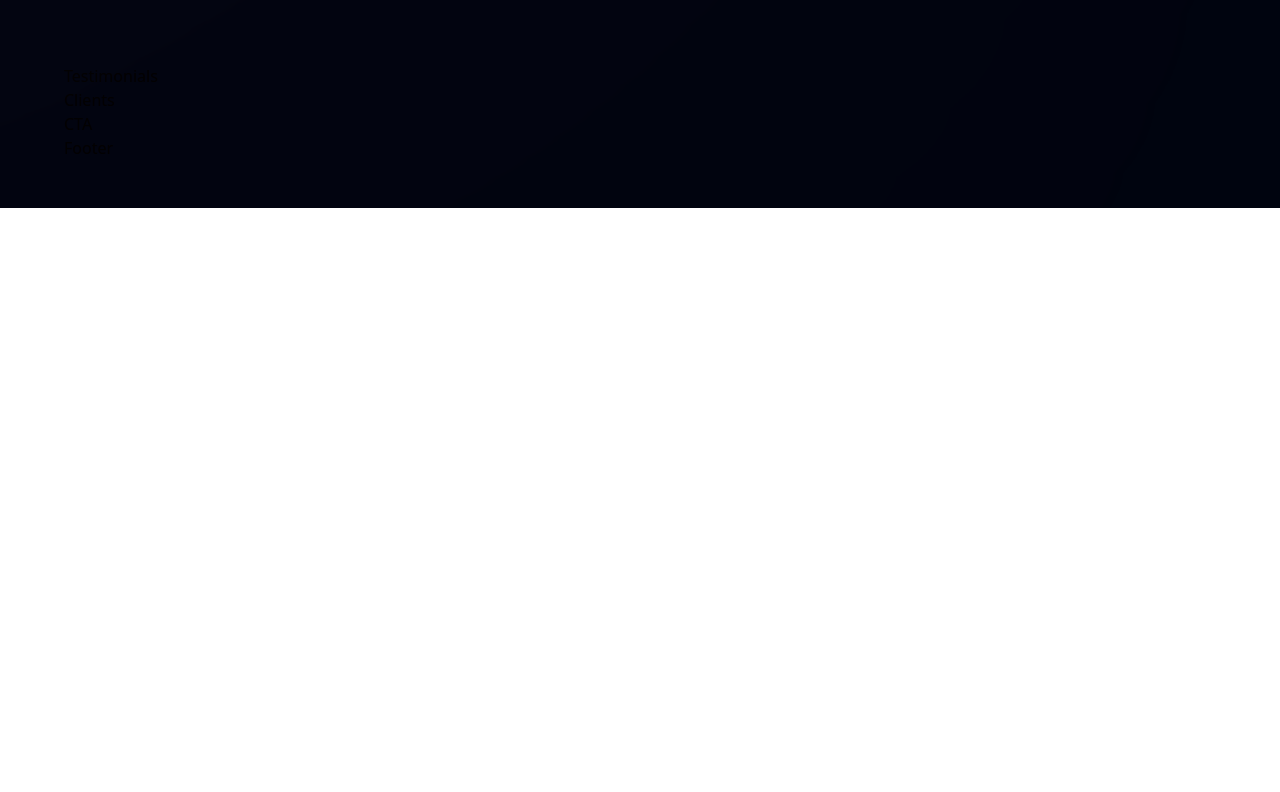
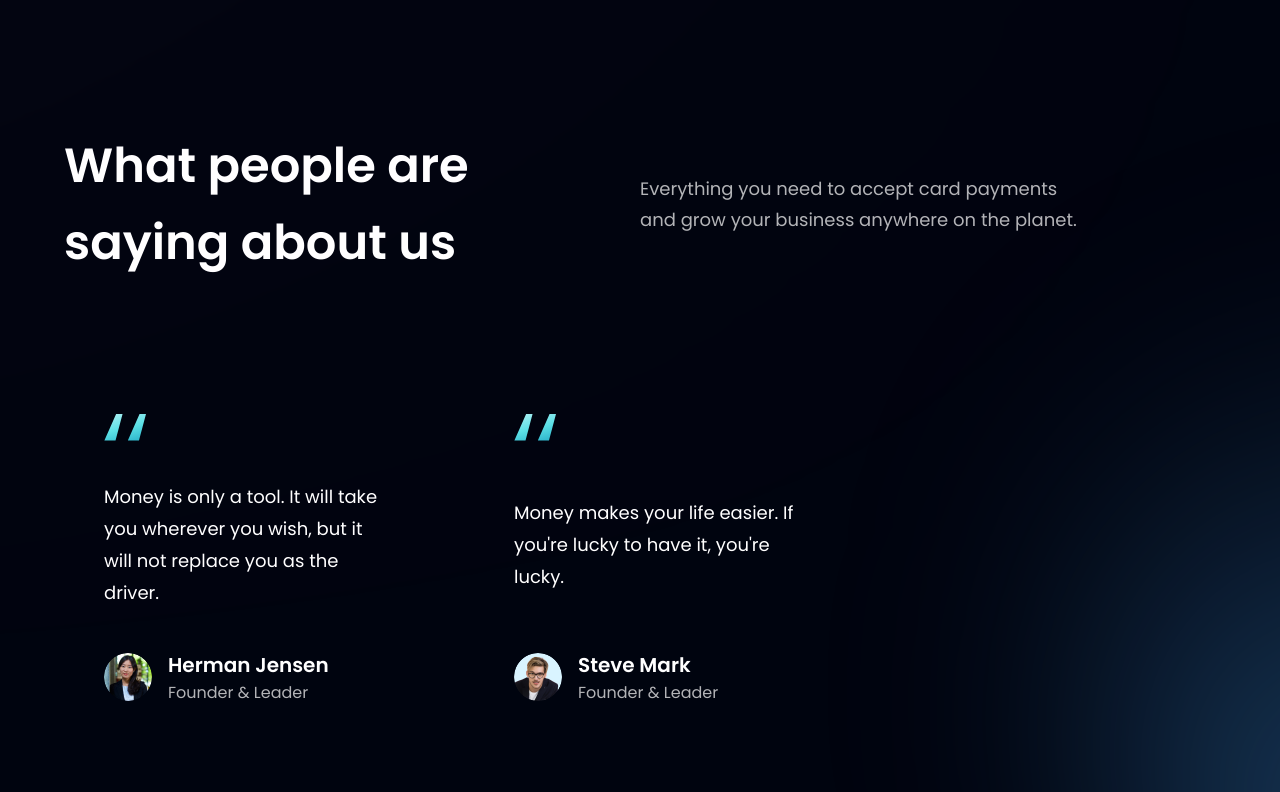
Before and after one commit to shaarkr/hoobank, a React (Vite) app: page / in a window 1280 px wide. Shown: the part 2788-3580 px from the top of the page. Before the commit the page ends 2996 px from the top, so only its background shows below. Built offline with nearby package versions, Linux system fonts and the light colour scheme.

Commit message:
feat: add Testimonials section - add FeedbackCard component

```diff
--- a/src/components/FeedbackCard.jsx
+++ b/src/components/FeedbackCard.jsx
@@ -1,5 +1,29 @@
-const FeedbackCard = () => {
-  return <div>Feedback Card</div>
-}
+import { quotes } from '../assets'
+
+const FeedbackCard = ({ content, name, title, img }) => (
+  <div className='flex justify-between flex-col px-10 py-12 rounded-[20px] max-w-[370px] md:mr-10 sm:mr-5 mr-0 my-5 feedback-card'>
+    <img
+      src={quotes}
+      alt='quotes'
+      className='w-[42px] h-[27px] object-contain'
+    />
+    <p className='font-poppins font-normal text-[18px] leading-[32px] text-white my-10'>
+      {content}
+    </p>
+
+    <div className='flex flex-row items-center'>
+      <img src={img} alt={name} className='w-[48px] h-[48px] rounded-full' />
+
+      <div className='flex flex-col ml-4'>
+        <h4 className='font-poppins font-semibold text-[20px] leading-[32px] text-white'>
+          {name}
+        </h4>
+        <p className='font-poppins font-normal text-[16px] leading-[24px] text-dimWhite'>
+          {title}
+        </p>
+      </div>
+    </div>
+  </div>
+)
 
 export default FeedbackCard
--- a/src/components/Testimonials.jsx
+++ b/src/components/Testimonials.jsx
@@ -1,5 +1,32 @@
-const Testimonials = () => {
-  return <div>Testimonials</div>
-}
+import { feedback } from '../constants'
+import styles from '../style'
+import FeedbackCard from './FeedbackCard'
+
+const Testimonials = () => (
+  <section
+    id='testimonials'
+    className={`${styles.paddingY} ${styles.flexCenter} flex-col relative`}
+  >
+    <div className='absolute z-0 w-[60%] h-[60%] -right-1/2 rounded-full blue__gradient' />
+
+    <div className='relative flex flex-col items-center justify-between w-full mb-6 md:flex-row sm:mb-16 z-[1]'>
+      <h1 className={styles.heading2}>
+        What people are <br className='hidden sm:block' /> saying about us
+      </h1>
+      <div className='w-full mt-6 md:mt-0'>
+        <p className={`${styles.paragraph} text-left max-w-[450px]`}>
+          Everything you need to accept card payments and grow your business
+          anywhere on the planet.
+        </p>
+      </div>
+    </div>
+
+    <div className='flex flex-wrap justify-center w-full sm:justify-start feedback-container relative z-[1]'>
+      {feedback.map(card => (
+        <FeedbackCard key={card.id} {...card} />
+      ))}
+    </div>
+  </section>
+)
 
 export default Testimonials
```
